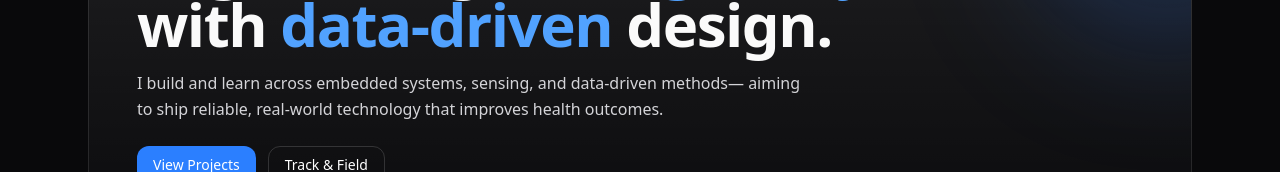
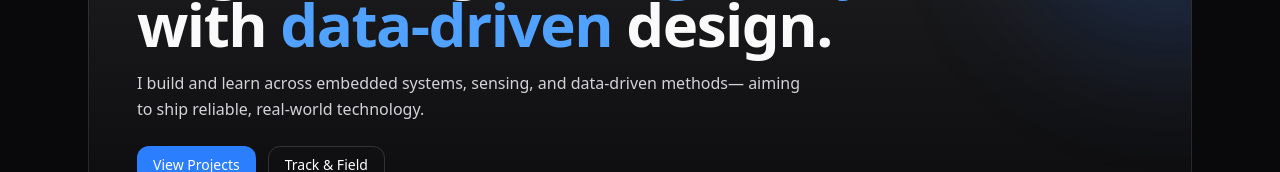
Before and after one commit to aprescod12/aprescod-portfolio-website, a Next.js app: page / in a window 1280 px wide. Shown: the part 612-784 px from the top of the page. Built offline with nearby package versions, Linux system fonts and the light colour scheme.

Commit message:
home page editing

```diff
--- a/src/app/page.tsx
+++ b/src/app/page.tsx
@@ -123,7 +123,7 @@ export default function HomePage() {
         {/* One-paragraph summary (keep it skimmable) */}
         <p className="mt-4 max-w-2xl text-zinc-300 leading-relaxed">
           I build and learn across embedded systems, sensing, and data-driven methods—
-          aiming to ship reliable, real-world technology that improves health outcomes.
+          aiming to ship reliable, real-world technology.
         </p>
 
         {/* Primary actions (recruiters want fast navigation) */}
```
